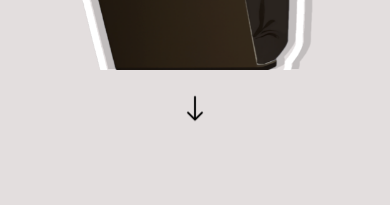
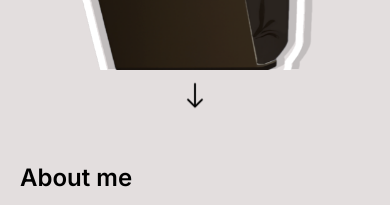
Before and after one commit to hsiangyichen/michelle-portfolio, a Next.js app: page / in a window 390 px wide. Shown: the part 527-732 px from the top of the page. Built offline with nearby package versions, Linux system fonts and the light colour scheme.

Commit message:
feat: adjust box model

```diff
--- a/src/app/pages/About.js
+++ b/src/app/pages/About.js
@@ -5,7 +5,7 @@
 
 const About = () => {
   return (
-    <div id="about" className="px-4 sm:p-0 pt-12 xl:pt-24 ">
+    <div id="about" className="px-5 sm:p-0 pt-12 xl:pt-24 ">
       <div className="flex flex-col items-center justify-center w-full  ">
         <div className="w-full  max-w-[1000px]">
           {" "}
--- a/src/app/pages/Intro.js
+++ b/src/app/pages/Intro.js
@@ -103,7 +103,7 @@
           </div>
         </div>
       </div>
-      <div className="flex flex-col items-center justify-center h-[10vh]">
+      <div className="flex flex-col items-center justify-center pt-4 sm:pt-0 sm:h-[10vh]">
         <Fade duration={800} delay={500}>
           <BsArrowDown
             strokeWidth={0.1}
```
